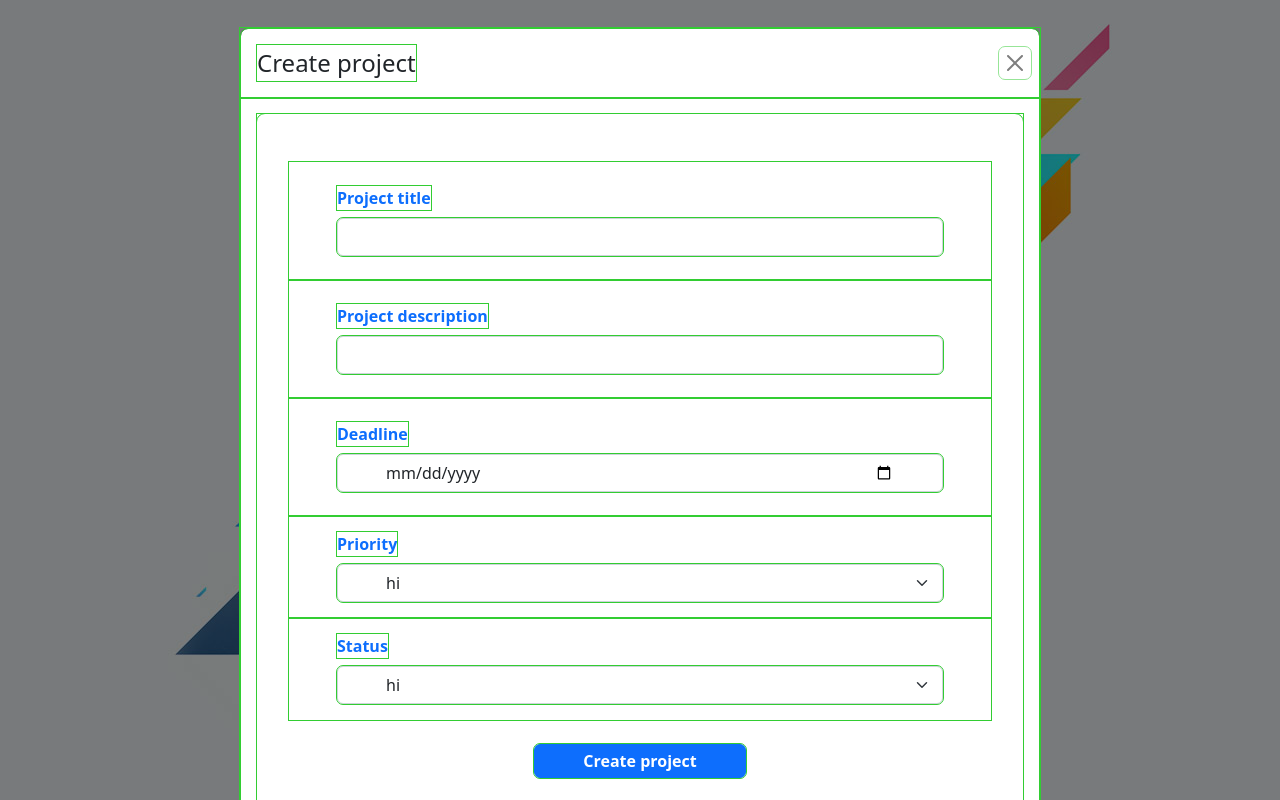
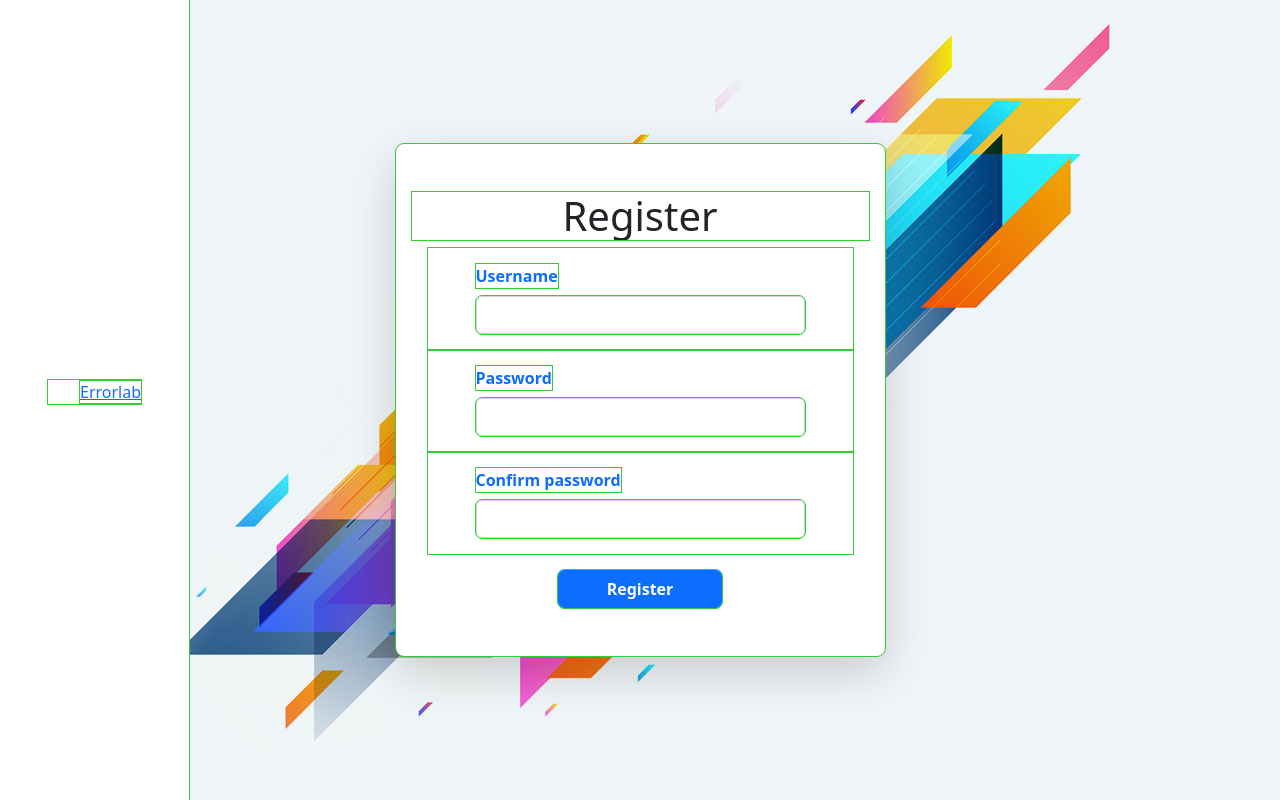
Before and after one commit to Vikms95/errorlab, a React (Create React App) app in the folder client/: page / in a window 1280 px wide. Built offline with nearby package versions, Linux system fonts and the light colour scheme.

Commit message:
create navbar component

```diff
--- a/client/src/App.tsx
+++ b/client/src/App.tsx
@@ -6,6 +6,7 @@ import {
   AuthPageWithForm,
   ProjectWrapper,
   Modal,
+  Navbar,
 } from './components'
 import { ModalWithForm } from 'components/Modal/ModalWithForm'
 import { Container } from 'react-bootstrap'
@@ -14,7 +15,8 @@ import { Ticket } from './components/Ticket/Ticket'
 export function App() {
   return (
     <Router>
-      <Container fluid className='h-100' data-testid='app'>
+      <Container fluid className='h-100 d-flex flex-row' data-testid='app'>
+        <Navbar></Navbar>
         <Routes>
           <Route path='/' element={<AuthPageWithForm />} />
           <Route path='/dashboard' element={<Dashboard />} />
--- a/client/src/components/Form/FormGroup/GroupInput.tsx
+++ b/client/src/components/Form/FormGroup/GroupInput.tsx
@@ -3,7 +3,7 @@ import { IGroupInput } from '../../../types/Form'
 
 export function GroupInput({ label, type }: IGroupInput) {
   return (
-    <Form.Group className='py-4 px-5 mx-3'>
+    <Form.Group className='py-3 px-5 mx-3'>
       <Form.Label className='fw-semibold text-primary'>{label}</Form.Label>
       <Form.Control type={type} className='px-5' />
     </Form.Group>
--- a/client/src/components/Form/FormWithLogin.tsx
+++ b/client/src/components/Form/FormWithLogin.tsx
@@ -11,6 +11,7 @@ export function FormWithLogin({ setCurrentForm }: Props) {
   return (
     <Form>
       <FormBS className='bg-white d-flex flex-column py-5 px-3 rounded-3 shadow-lg'>
+        <h1 style={{ textAlign: 'center' }}>Login</h1>
         <GroupInput label='Username' type='text' />
         <GroupInput label='Password' type='password' />
 
--- a/client/src/components/Form/FormWithRegister.tsx
+++ b/client/src/components/Form/FormWithRegister.tsx
@@ -1,3 +1,4 @@
+import React from 'react'
 import { Form } from './index'
 import { Button, Form as FormBS } from 'react-bootstrap'
 import { CurrentAuthForm } from '../../types'
@@ -11,6 +12,7 @@ export function FormWithRegister({ setCurrentForm }: Props) {
   return (
     <Form>
       <FormBS className='bg-white d-flex flex-column py-5 px-3 rounded-3 shadow-lg'>
+        <h1 style={{ textAlign: 'center' }}>Register</h1>
         <GroupInput label='Username' type='text' />
         <GroupInput label='Password' type='password' />
         <GroupInput label='Confirm password' type='password' />
--- a/client/src/components/Modal/Modal.tsx
+++ b/client/src/components/Modal/Modal.tsx
@@ -8,11 +8,11 @@ interface Props {
 
 export function Modal({ children, title }: Props) {
   return (
-    <ModalBS show={true} size='lg' centered>
-      <ModalBS.Header closeButton>
-        <ModalBS.Title>{title}</ModalBS.Title>
+    <ModalBS show={false} size='lg' centered>
+      <ModalBS.Header closeButton className='px-5'>
+        <ModalBS.Title className='px-5 fw-bolder'>{title}</ModalBS.Title>
       </ModalBS.Header>
-      <ModalBS.Body>{children}</ModalBS.Body>
+      <ModalBS.Body className='py-0'>{children}</ModalBS.Body>
     </ModalBS>
   )
 }
--- /dev/null
+++ b/client/src/components/Navbar/Navbar.tsx
@@ -0,0 +1,18 @@
+import { ReactElement } from 'react'
+import { Navbar as NavbarBS } from 'react-bootstrap'
+import { Link } from 'react-router-dom'
+
+interface Props {
+  children?: ReactElement | ReactElement[]
+}
+
+export function Navbar({ children }: Props) {
+  return (
+    <NavbarBS className='px-5 position-fixed h-100 bg-white navbar-collapse'>
+      <ul className='inner-navbar'>
+        <Link to='/dashboard'>Errorlab</Link>
+        {children}
+      </ul>
+    </NavbarBS>
+  )
+}
--- /dev/null
+++ b/client/src/components/Navbar/index.ts
@@ -0,0 +1 @@
+export {}
--- /dev/null
+++ b/client/src/components/Navbar/style.css
@@ -0,0 +1,18 @@
+.navbar {
+
+}
+
+.inner-navbar{
+  padding-inline-start: '0';
+          list-style: 'none';
+          display: 'flex';
+          flex-direction: 'column';
+          justify-content: 'space-around';
+          align-items: 'center';
+          row-gap: '1em';
+          width: '100%';
+}
+
+.navbar:hover{
+
+}
--- a/client/src/components/index.tsx
+++ b/client/src/components/index.tsx
@@ -3,3 +3,4 @@ export { AuthPageWithForm } from './AuthPage/index'
 export { Project } from './Project/Project'
 export { ProjectWrapper } from './Project/ProjectWrapper'
 export { Modal } from './Modal/Modal'
+export { Navbar } from './Navbar/Navbar'
```
Also changed, not shown: 1 other file (tests, documents, lock files or other folders).
